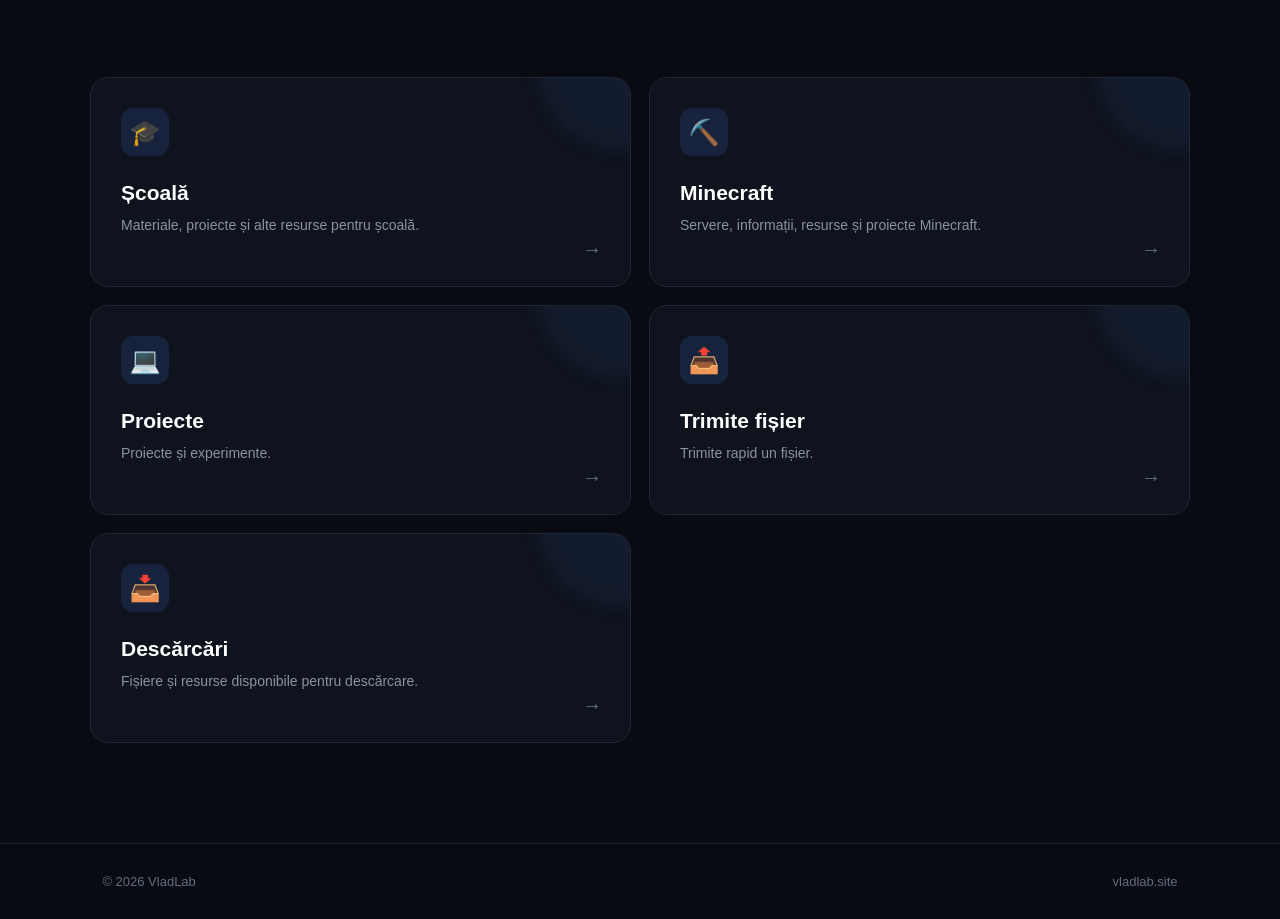
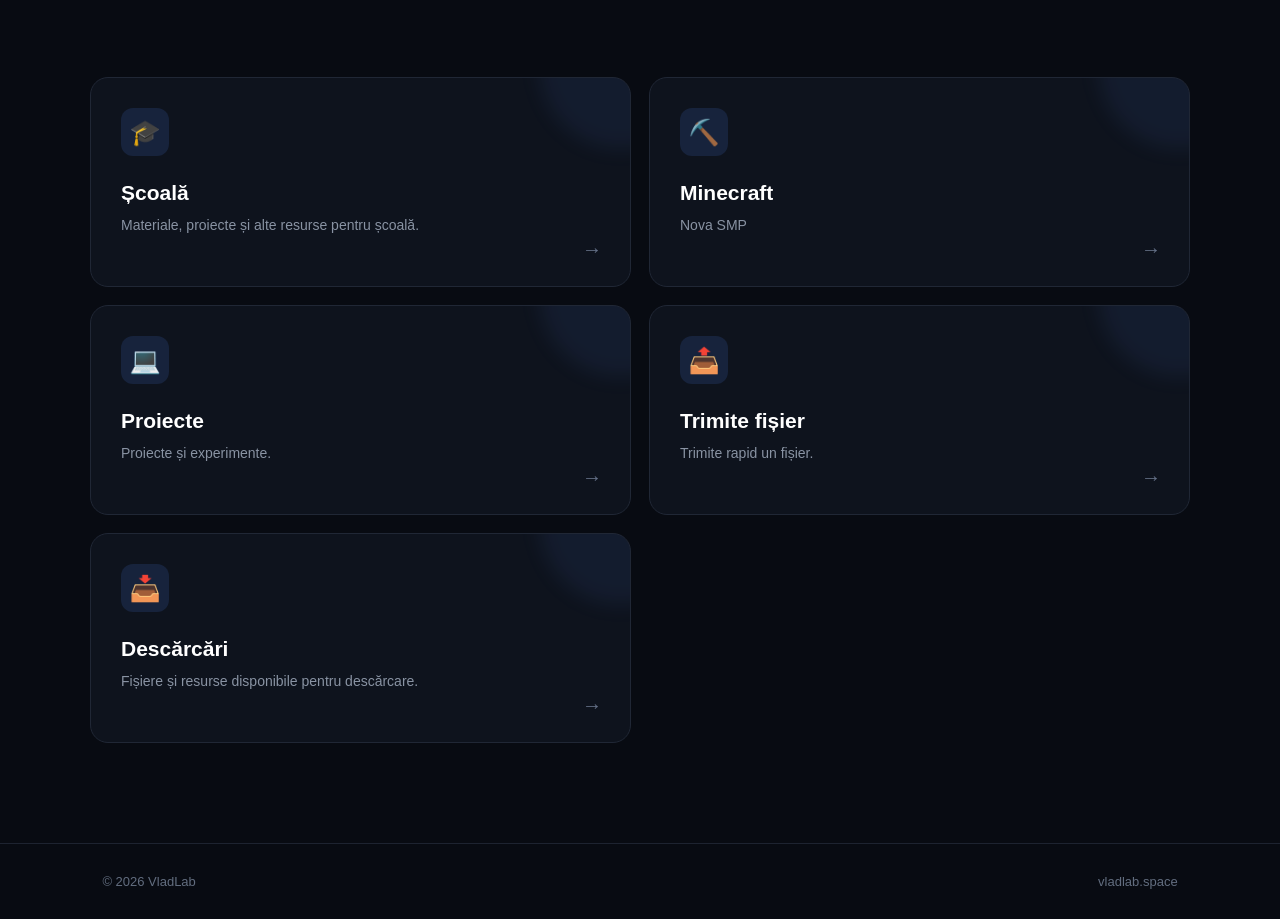
Before and after one commit to vladytab03/vladlab-site, a plain HTML site: page index.html in a window 1280 px wide. Shown: the part 325-1244 px from the top of the page. Drawn offline with Linux system fonts and the light colour scheme.

Commit message:
Update index.html

```diff
--- a/index.html
+++ b/index.html
@@ -7,7 +7,6 @@
   <title>VladLab</title>
   <meta name="description" content="VladLab">
 
-  <!-- ICONIȚĂ TAB -->
   <link rel="icon" type="image/png" href="/logo.png">
   <link rel="apple-touch-icon" href="/logo.png">
 
@@ -213,7 +212,6 @@
 
     /* TELEFON */
     @media (max-width: 750px) {
-
       nav {
         padding: 0 5%;
       }
@@ -266,7 +264,10 @@
 
     <div class="nav-links">
       <a href="/scoala/">Școală</a>
-      <a href="/minecraft/">Minecraft</a>
+
+      <!-- DUCE DIRECT LA NOVA SMP -->
+      <a href="http://novasmp.space/">Minecraft</a>
+
       <a href="/proiecte/">Proiecte</a>
       <a href="/upload/">Upload</a>
       <a href="/download/">Descărcări</a>
@@ -292,6 +293,7 @@
   <!-- CARDURI -->
   <section class="cards">
 
+    <!-- SCOALA -->
     <a href="/scoala/" class="card">
 
       <div class="icon">🎓</div>
@@ -307,14 +309,15 @@
     </a>
 
 
-    <a href="/minecraft/" class="card">
+    <!-- MINECRAFT / NOVA SMP -->
+    <a href="http://novasmp.space/" class="card">
 
       <div class="icon">⛏️</div>
 
       <h2>Minecraft</h2>
 
       <p>
-        Servere, informații, resurse și proiecte Minecraft.
+        Nova SMP
       </p>
 
       <div class="arrow">→</div>
@@ -322,6 +325,7 @@
     </a>
 
 
+    <!-- PROIECTE -->
     <a href="/proiecte/" class="card">
 
       <div class="icon">💻</div>
@@ -337,6 +341,7 @@
     </a>
 
 
+    <!-- UPLOAD -->
     <a href="/upload/" class="card">
 
       <div class="icon">📤</div>
@@ -352,6 +357,7 @@
     </a>
 
 
+    <!-- DOWNLOAD -->
     <a href="/download/" class="card">
 
       <div class="icon">📥</div>
@@ -377,7 +383,7 @@
     </div>
 
     <div>
-      vladlab.site
+      vladlab.space
     </div>
 
   </footer>
```
